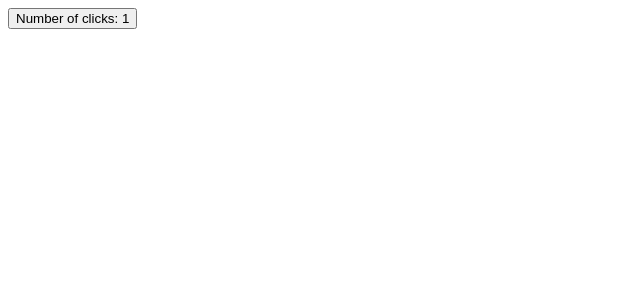
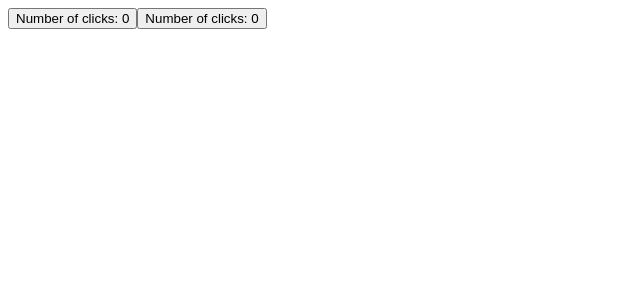
Before and after one commit to suraj-singh12/sem6codes, a React (Create React App) app in the folder web-dev-with-react/react INT252/my-new-app/: page / in a window 1280 px wide. Shown: the top 300 px of the page, without its empty margins (0-640 px from the left). Built offline with nearby package versions, Linux system fonts and the light colour scheme.

Commit message:
created 2 buttons, but useEffect been given no dependency

```diff
--- a/web-dev-with-react/react INT252/my-new-app/src/index.js
+++ b/web-dev-with-react/react INT252/my-new-app/src/index.js
@@ -371,6 +371,7 @@ import ReactDOM from 'react-dom/client';
 
 const Timer = () => {
     const [value, setValue] = useState(0);
+    const [value2, setValue2] = useState(0);
     // useEffect(() => {
     //     setTimeout(() => {
     //         setValue(value + 1);
@@ -393,9 +394,7 @@ const Timer = () => {
 
     // will count only once
     useEffect(() => {
-        setTimeout(() => {
-            setValue(value + 1);
-        }, 1000);
+        console.log('You clicked')
     }, []);
 
 
@@ -409,7 +408,7 @@ const Timer = () => {
     return (
         <>
             <button onClick={() => setValue(value + 1)}> Number of clicks: {value}</button>
-            {/* <button onClick={() => setValue(value + 1)}> Number of clicks: {value}</button> */}
+            <button onClick={() => setValue(value + 1)}> Number of clicks: {value}</button>
         </>
     )
 }
```
